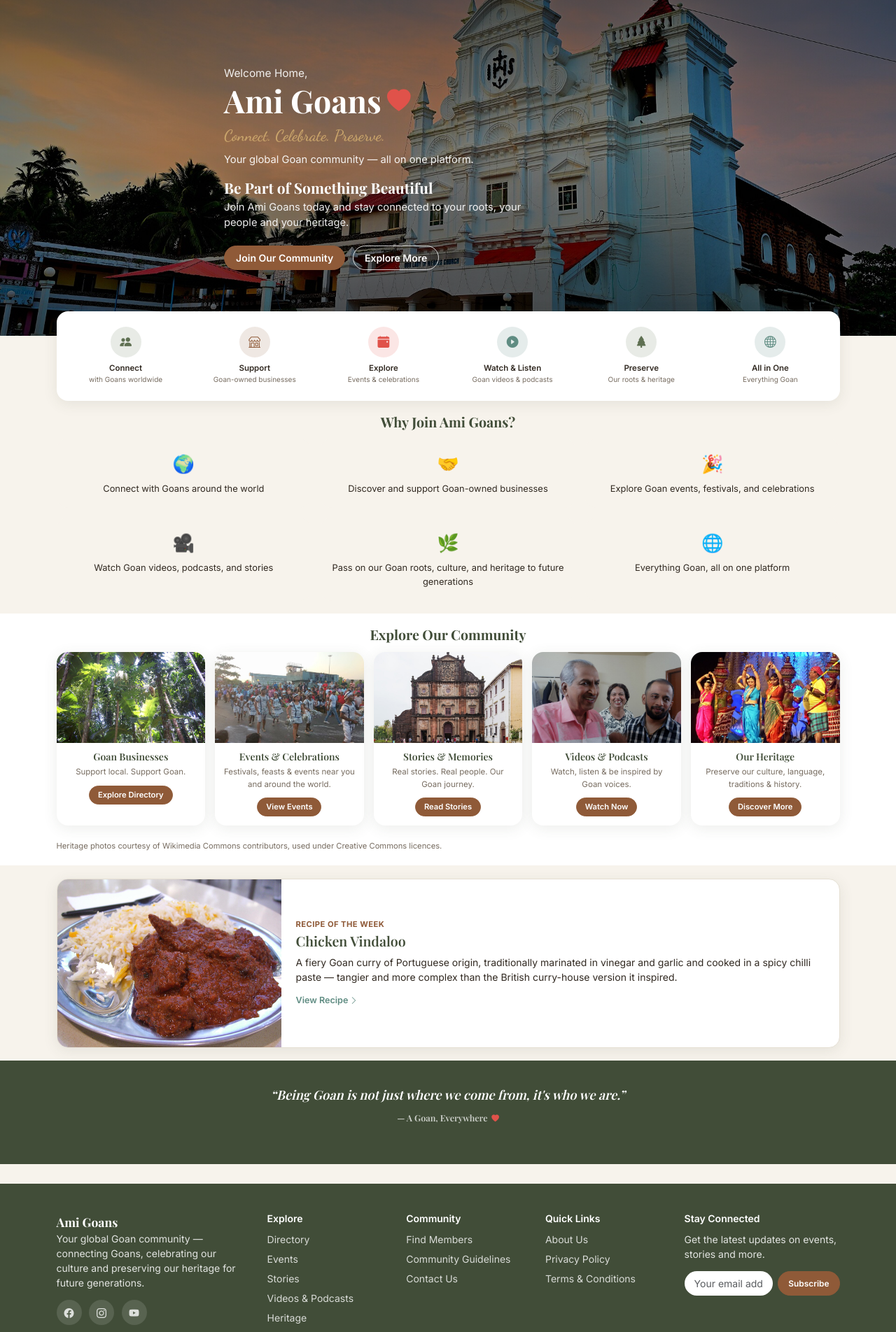
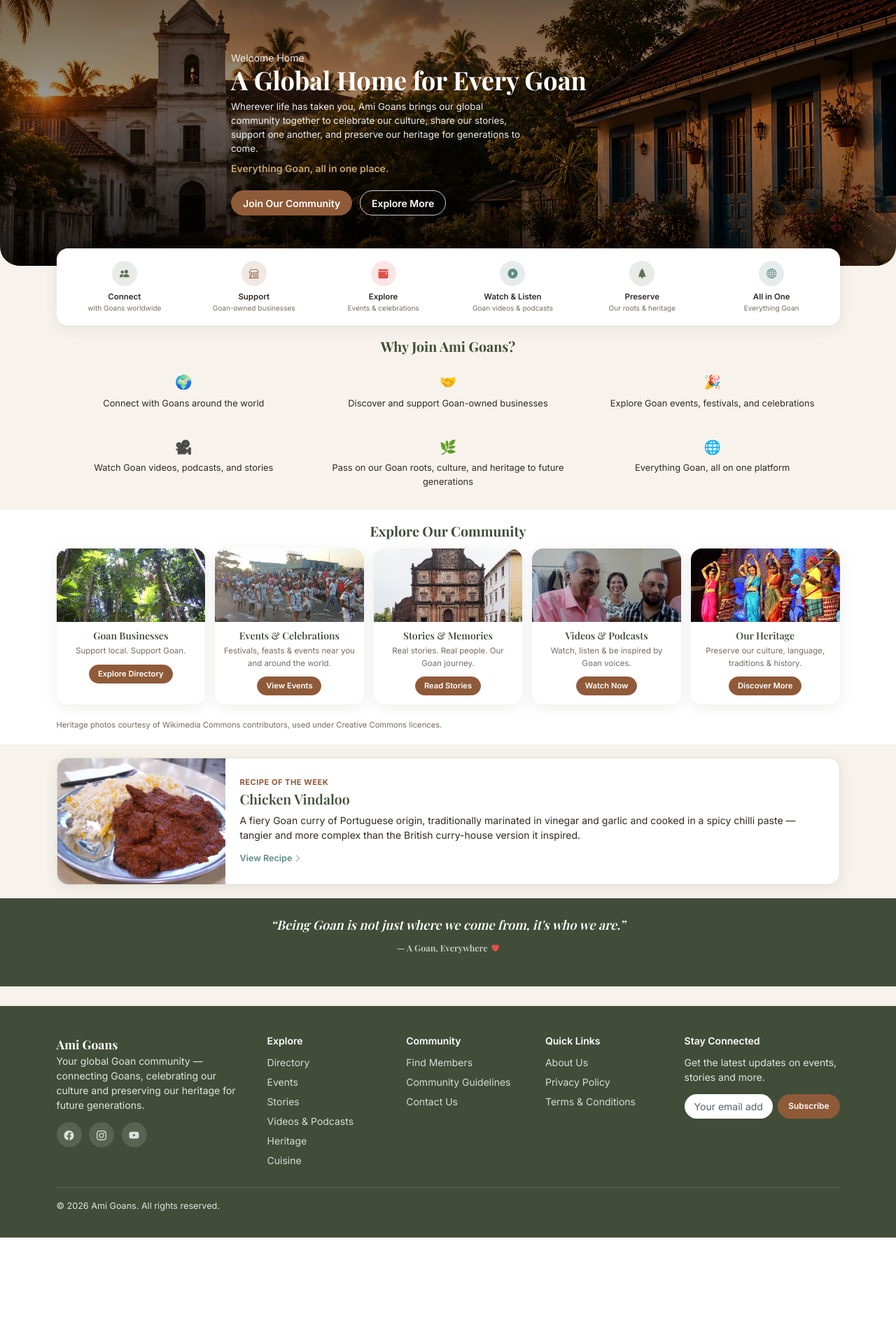
Before and after one commit to osmond361361/AmiGoans, a Flask app: page / in a window 1280 px wide. Shown: the part 110-2014 px from the top of the page at 70% size. After the commit the page ends 1879 px from the top, so only its background shows below. Run offline with Flask 3, Linux system fonts and the light colour scheme.

Commit message:
Rewrite hero copy, switch to AI-generated hero image, condense homepage
New hero messaging ("A Global Home for Every Goan"), single AI-generated
background image with rounded bottom corners (replacing the real-photo
crossfade slideshow), and reduced padding/sizing across the hero, quick
action bar, Why Join cards, community gallery, recipe card and quote
banner to bring density closer to the header.

```diff
--- a/app/static/css/style.css
+++ b/app/static/css/style.css
@@ -296,28 +296,13 @@ a {
 .ag-hero-full {
   position: relative;
   overflow: hidden;
-  min-height: 480px;
+  min-height: 380px;
   display: flex;
   align-items: center;
   color: var(--ag-white);
-}
-
-.ag-hero-slides {
-  position: absolute;
-  inset: 0;
-}
-
-.ag-hero-slide {
-  position: absolute;
-  inset: 0;
   background-size: cover;
   background-position: center;
-  opacity: 0;
-  transition: opacity 1.4s ease;
-}
-
-.ag-hero-slide.active {
-  opacity: 1;
+  border-radius: 0 0 28px 28px;
 }
 
 .ag-hero-full-overlay {
@@ -329,19 +314,19 @@ a {
 .ag-hero-full-content {
   position: relative;
   z-index: 2;
-  padding: 3rem 0;
-  max-width: 640px;
+  padding: 2rem 0;
+  max-width: 620px;
 }
 
 .ag-hero-eyebrow {
-  font-size: 1.1rem;
+  font-size: 1rem;
   margin-bottom: 0;
   color: rgba(255, 255, 255, 0.9);
 }
 
 .ag-hero-full-heading {
   color: var(--ag-white);
-  font-size: clamp(2.1rem, 5vw, 3.2rem);
+  font-size: clamp(1.8rem, 4vw, 2.6rem);
   display: flex;
   align-items: center;
   gap: 0.6rem;
@@ -352,25 +337,17 @@ a {
   font-size: 0.75em;
 }
 
-.ag-hero-full-motto {
-  font-family: var(--ag-font-script);
-  color: var(--ag-gold);
-  font-size: 1.6rem;
-  font-weight: 600;
-  margin-bottom: 0.4rem;
-}
-
 .ag-hero-full-lead {
   color: rgba(255, 255, 255, 0.92);
-  max-width: 46ch;
-  font-size: 1.05rem;
-}
-
-.ag-hero-cta-heading {
-  color: var(--ag-white);
-  font-size: 1.5rem;
-  margin-top: 1.25rem;
-  margin-bottom: 0.3rem;
+  max-width: 50ch;
+  font-size: 0.95rem;
+  margin-bottom: 0.5rem;
+}
+
+.ag-hero-full-tagline {
+  color: var(--ag-gold);
+  font-weight: 600;
+  font-size: 1rem;
 }
 
 .ag-hero-avatars {
@@ -436,8 +413,8 @@ a {
   background-color: var(--ag-white);
   border-radius: var(--ag-radius);
   box-shadow: var(--ag-shadow);
-  padding: 1.1rem 0.75rem;
-  margin-top: -2.5rem;
+  padding: 0.75rem 0.6rem;
+  margin-top: -1.75rem;
   position: relative;
   z-index: 3;
 }
@@ -456,13 +433,13 @@ a {
   background-color: var(--ag-cream);
 }
 .ag-quick-action-icon {
-  width: 44px;
-  height: 44px;
+  width: 36px;
+  height: 36px;
   border-radius: 50%;
   display: flex;
   align-items: center;
   justify-content: center;
-  font-size: 1.2rem;
+  font-size: 1rem;
 }
 .ag-quick-action-icon-green { background-color: rgba(95, 112, 82, 0.14); color: var(--ag-green); }
 .ag-quick-action-icon-orange { background-color: rgba(143, 90, 56, 0.14); color: var(--ag-orange); }
@@ -487,13 +464,13 @@ a {
 .ag-why-join-card-item {
   background-color: var(--ag-cream);
   border-radius: var(--ag-radius);
-  padding: 1.25rem 1rem;
+  padding: 0.9rem 0.85rem;
   text-align: center;
 }
 .ag-why-join-card-emoji {
   display: block;
-  font-size: 1.8rem;
-  margin-bottom: 0.5rem;
+  font-size: 1.4rem;
+  margin-bottom: 0.35rem;
 }
 .ag-why-join-card-item p {
   margin: 0;
@@ -518,7 +495,7 @@ a {
 }
 .ag-community-gallery-card img {
   width: 100%;
-  height: 130px;
+  height: 105px;
   object-fit: cover;
   display: block;
 }
@@ -547,12 +524,12 @@ a {
   overflow: hidden;
 }
 .ag-recipe-of-week img {
-  width: 320px;
+  width: 240px;
   object-fit: cover;
   flex-shrink: 0;
 }
 .ag-recipe-of-week-body {
-  padding: 1.5rem 1.5rem 1.5rem 0;
+  padding: 1.1rem 1.25rem 1.1rem 0;
   display: flex;
   flex-direction: column;
   justify-content: center;
@@ -575,7 +552,7 @@ a {
 .ag-quote-banner {
   background-color: var(--ag-green-dark);
   color: var(--ag-white);
-  padding: 2.5rem 0;
+  padding: 1.75rem 0;
 }
 .ag-quote-banner-inner {
   text-align: center;
--- a/app/templates/main/home.html
+++ b/app/templates/main/home.html
@@ -6,34 +6,18 @@
 {% block meta_keywords %}UK Goan, Goan, Goa, Goan NRI, NRI, Ami Goans, Goan community UK, Goan business directory, Goan events UK{% endblock %}
 
 {% block content %}
-<section class="ag-hero-full">
-  <div class="ag-hero-slides" aria-hidden="true">
-    {% for image in [
-      "hero-colva-church.jpg",
-      "hero-vagator-beach.jpg",
-      "our-history-bom-jesus.jpg",
-      "culture-dekhni-dance.jpg",
-    ] %}
-      <div class="ag-hero-slide {{ 'active' if loop.first else '' }}"
-           style="background-image: url('{{ url_for('static', filename='images/heritage/' ~ image) }}');"></div>
-    {% endfor %}
-  </div>
+<section class="ag-hero-full" style="background-image: url('{{ url_for('static', filename='images/amigoans-global-hero.webp') }}');">
   <div class="ag-hero-full-overlay"></div>
 
   <div class="container ag-hero-full-content">
-    <p class="ag-hero-eyebrow">Welcome Home,</p>
+    <p class="ag-hero-eyebrow">Welcome Home</p>
     {% if current_user.is_authenticated %}
       <h1 class="ag-heading-serif ag-hero-full-heading">{{ current_user.display_name }} {{ icon("heart", class="ag-hero-heart") }}</h1>
     {% else %}
-      <h1 class="ag-heading-serif ag-hero-full-heading">Ami Goans {{ icon("heart", class="ag-hero-heart") }}</h1>
+      <h1 class="ag-heading-serif ag-hero-full-heading">A Global Home for Every Goan</h1>
     {% endif %}
-    <p class="ag-hero-full-motto">Connect. Celebrate. Preserve.</p>
-    <p class="ag-hero-full-lead">Your global Goan community &mdash; all on one platform.</p>
-
-    {% if not current_user.is_authenticated %}
-      <h2 class="ag-heading-serif ag-hero-cta-heading">Be Part of Something Beautiful</h2>
-      <p class="ag-hero-full-lead">Join Ami Goans today and stay connected to your roots, your people and your heritage.</p>
-    {% endif %}
+    <p class="ag-hero-full-lead">Wherever life has taken you, Ami Goans brings our global community together to celebrate our culture, share our stories, support one another, and preserve our heritage for generations to come.</p>
+    <p class="ag-hero-full-tagline">Everything Goan, all in one place.</p>
 
     {% if config.DEBUG %}
       <div class="ag-hero-avatars">
```
Also changed, not shown: app/static/images/amigoans-global-hero.webp (added).
